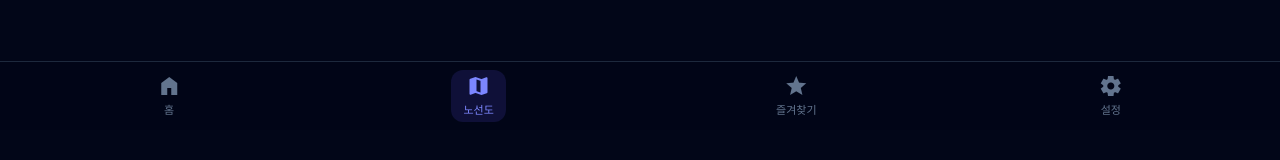
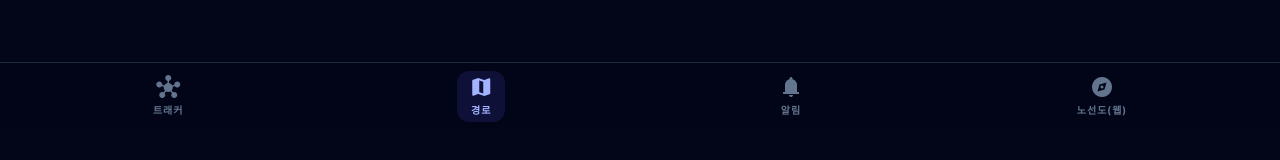
Before and after one commit to doohee2/subway-tracker, a Next.js app: page /route/1 in a window 1280 px wide. Shown: the part 670-830 px from the top of the page. Built offline with nearby package versions, Linux system fonts and the light colour scheme.

Commit message:
feat: initialize subway tracker dashboard with navigation, search, and arrival display components

```diff
--- a/app/page.tsx
+++ b/app/page.tsx
@@ -23,7 +23,7 @@ export default function Home() {
     if (saved) {
       try {
         setRecentSearches(JSON.parse(saved));
-      } catch (e) {}
+      } catch (e) { }
     }
 
     // URL 파라미터로 station이 넘어오면 자동 검색
@@ -135,9 +135,11 @@ export default function Home() {
       const now = new Date();
       const timeStr = `${now.getHours().toString().padStart(2, '0')}:${now.getMinutes().toString().padStart(2, '0')} 기준`;
 
+      const stationDisplayName = station.endsWith("역") ? station : `${station}역`;
+
       setStatus({
         type: "success",
-        message: "정상 운행 (조회 완료)",
+        message: `${stationDisplayName} 정상 운행 (조회 완료)`,
         time: timeStr,
       });
 
--- a/app/route/[trainNo]/page.tsx
+++ b/app/route/[trainNo]/page.tsx
@@ -163,22 +163,42 @@ export default async function RoutePage({ params, searchParams }: { params: Prom
 
       {/* BottomNavBar */}
       <nav className="fixed bottom-0 left-0 w-full z-50 flex justify-around items-center px-4 py-2 pb-safe bg-slate-950/90 backdrop-blur-md border-t border-slate-800">
-        <Link href="/" className="flex flex-col items-center justify-center text-slate-500 hover:text-indigo-500 px-3 py-1 active:scale-95 transition-transform duration-200">
-          <span className="material-symbols-outlined mb-1">home</span>
-          <span className="text-[11px] font-medium">홈</span>
+        <Link
+          className="flex flex-col items-center justify-center text-slate-500 hover:text-indigo-400"
+          href="/"
+        >
+          <span className="material-symbols-outlined">hub</span>
+          <span className="text-[10px] font-bold uppercase tracking-widest mt-1">
+            트래커
+          </span>
         </Link>
-        <button className="flex flex-col items-center justify-center text-indigo-400 bg-indigo-900/30 rounded-xl px-3 py-1 active:scale-95 transition-transform duration-200">
-          <span className="material-symbols-outlined mb-1" style={{ fontVariationSettings: "'FILL' 1" }}>map</span>
-          <span className="text-[11px] font-medium">노선도</span>
+        <button
+          className="flex flex-col items-center justify-center bg-indigo-900/30 text-indigo-300 rounded-xl px-3 py-1 active:scale-95 transition-transform"
+        >
+          <span className="material-symbols-outlined" style={{ fontVariationSettings: "'FILL' 1" }}>map</span>
+          <span className="text-[10px] font-bold uppercase tracking-widest mt-1">
+            경로
+          </span>
         </button>
-        <button className="flex flex-col items-center justify-center text-slate-500 hover:text-indigo-500 px-3 py-1 active:scale-95 transition-transform duration-200">
-          <span className="material-symbols-outlined mb-1">star</span>
-          <span className="text-[11px] font-medium">즐겨찾기</span>
+        <button
+          className="flex flex-col items-center justify-center text-slate-500 hover:text-indigo-400"
+        >
+          <span className="material-symbols-outlined">notifications</span>
+          <span className="text-[10px] font-bold uppercase tracking-widest mt-1">
+            알림
+          </span>
         </button>
-        <button className="flex flex-col items-center justify-center text-slate-500 hover:text-indigo-500 px-3 py-1 active:scale-95 transition-transform duration-200">
-          <span className="material-symbols-outlined mb-1">settings</span>
-          <span className="text-[11px] font-medium">설정</span>
-        </button>
+        <a
+          className="flex flex-col items-center justify-center text-slate-500 hover:text-indigo-400"
+          href="http://www.seoulmetro.co.kr/kr/cyberStation.do"
+          target="_blank"
+          rel="noopener noreferrer"
+        >
+          <span className="material-symbols-outlined">explore</span>
+          <span className="text-[10px] font-bold uppercase tracking-widest mt-1">
+            노선도(웹)
+          </span>
+        </a>
       </nav>
     </div>
   );
--- a/components/Navigation.tsx
+++ b/components/Navigation.tsx
@@ -19,8 +19,22 @@ export default function Navigation() {
             className="flex items-center gap-3 px-6 py-3 bg-indigo-900/40 text-indigo-300 border-l-4 border-indigo-600 font-sans text-sm font-semibold transition-all duration-300 ease-in-out"
             href="#"
           >
-            <span className="material-symbols-outlined">directions_subway</span>
-            실시간 트래킹
+            <span className="material-symbols-outlined">hub</span>
+            트래커
+          </a>
+          <a
+            className="flex items-center gap-3 px-6 py-3 text-slate-400 pl-4 hover:bg-slate-800 font-sans text-sm font-semibold transition-all duration-300 ease-in-out"
+            href="#"
+          >
+            <span className="material-symbols-outlined">map</span>
+            경로
+          </a>
+          <a
+            className="flex items-center gap-3 px-6 py-3 text-slate-400 pl-4 hover:bg-slate-800 font-sans text-sm font-semibold transition-all duration-300 ease-in-out"
+            href="#"
+          >
+            <span className="material-symbols-outlined">notifications</span>
+            알림
           </a>
           <a
             className="flex items-center gap-3 px-6 py-3 text-slate-400 pl-4 hover:bg-slate-800 font-sans text-sm font-semibold transition-all duration-300 ease-in-out"
@@ -29,21 +43,7 @@ export default function Navigation() {
             rel="noopener noreferrer"
           >
             <span className="material-symbols-outlined">explore</span>
-            시스템 맵
-          </a>
-          <a
-            className="flex items-center gap-3 px-6 py-3 text-slate-400 pl-4 hover:bg-slate-800 font-sans text-sm font-semibold transition-all duration-300 ease-in-out"
-            href="#"
-          >
-            <span className="material-symbols-outlined">warning</span>
-            서비스 알림
-          </a>
-          <a
-            className="flex items-center gap-3 px-6 py-3 text-slate-400 pl-4 hover:bg-slate-800 font-sans text-sm font-semibold transition-all duration-300 ease-in-out"
-            href="#"
-          >
-            <span className="material-symbols-outlined">star</span>
-            즐겨찾는 역
+            노선도(웹)
           </a>
         </div>
       </nav>
@@ -65,7 +65,7 @@ export default function Navigation() {
         >
           <span className="material-symbols-outlined">map</span>
           <span className="text-[10px] font-bold uppercase tracking-widest mt-1">
-            지도
+            경로
           </span>
         </a>
         <a
@@ -79,11 +79,13 @@ export default function Navigation() {
         </a>
         <a
           className="flex flex-col items-center justify-center text-slate-500 hover:text-indigo-400"
-          href="#"
+          href="http://www.seoulmetro.co.kr/kr/cyberStation.do"
+          target="_blank"
+          rel="noopener noreferrer"
         >
-          <span className="material-symbols-outlined">bookmark</span>
+          <span className="material-symbols-outlined">explore</span>
           <span className="text-[10px] font-bold uppercase tracking-widest mt-1">
-            저장됨
+            노선도(웹)
           </span>
         </a>
       </nav>
--- a/components/SearchSection.tsx
+++ b/components/SearchSection.tsx
@@ -21,8 +21,12 @@ export default function SearchSection({
 
   const handleKeyDown = (e: KeyboardEvent<HTMLInputElement>) => {
     if (e.key === "Enter" && inputValue.trim()) {
-      onSearch(inputValue.trim());
-      setInputValue("");
+      let searchQuery = inputValue.trim();
+      if (searchQuery.endsWith("역")) {
+        searchQuery = searchQuery.slice(0, -1);
+      }
+      onSearch(searchQuery);
+      setInputValue(searchQuery);
     }
   };
 
--- a/utils/config.ts
+++ b/utils/config.ts
@@ -1,3 +1,3 @@
 export const APP_CONFIG = {
-  VERSION: "2026.5.5 by doohee2",
+  VERSION: "2026.5.6 by doohee2",
 };
```
